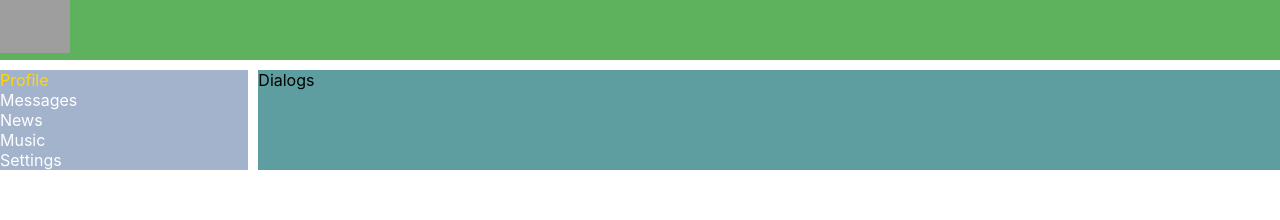
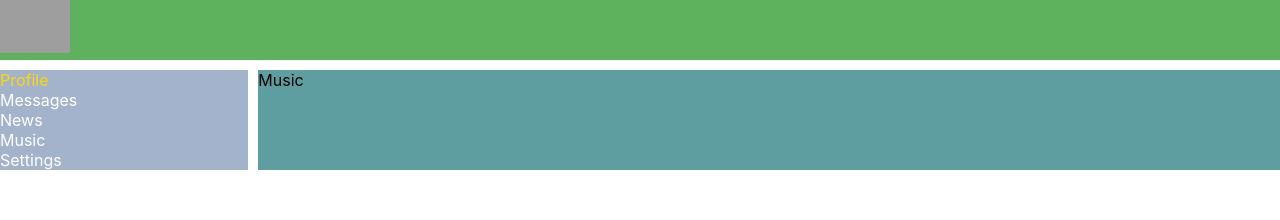
Before and after one commit to AnatolyNikol/samurai-way-main, a React (Create React App) app: page /music in a window 1280 px wide. Shown: the top 220 px of the page. Built offline with nearby package versions, Linux system fonts and the light colour scheme; grey boxes are pictures that could not be loaded.

Commit message:
19 - route, browser-router, rest pages

```diff
--- a/src/App.tsx
+++ b/src/App.tsx
@@ -4,18 +4,27 @@
 import Navbar from "./components/navbar/Navbar";
 import Profile from "./components/profile/Profile";
 import Dialogs from "./components/dialogs/Dialogs";
+import {BrowserRouter, Route} from "react-router-dom";
+import News from "./components/news/News";
+import Music from "./components/music/Music";
+import Settings from "./components/settings/Settings";
 
 
 function App() {
     return (
-        <div className="app-wrapper">
-            <Header/>
-            <Navbar/>
-            <div className="app-wrapper-content">
-                {/*<Profile/>*/}
-                <Dialogs/>
+        <BrowserRouter>
+            <div className="app-wrapper">
+                <Header/>
+                <Navbar/>
+                <div className="app-wrapper-content">
+                    <Route path="/profile" component={Profile}/>
+                    <Route path="/dialogs" component={Dialogs}/>
+                    <Route path="/news" component={News}/>
+                    <Route path="/music" component={Music}/>
+                    <Route path="/settings" component={Settings}/>
+                </div>
             </div>
-        </div>
+        </BrowserRouter>
     );
 }
 
--- /dev/null
+++ b/src/components/music/Music.tsx
@@ -0,0 +1,8 @@
+import React from "react";
+function Music() {
+    return (
+        <div>Music</div>
+    )
+}
+
+export default Music;
--- a/src/components/navbar/Navbar.tsx
+++ b/src/components/navbar/Navbar.tsx
@@ -5,19 +5,19 @@
     return (
         <nav className={style.nav}>
             <div className={`${style.item} ${style.active}`}>
-                <a href="">Profile</a>
+                <a href="/profile">Profile</a>
             </div>
             <div className={style.item}>
-                <a href="">Messages</a>
+                <a href="/dialogs">Messages</a>
             </div>
             <div className={style.item}>
-                <a href="">News</a>
+                <a href="/news">News</a>
             </div>
             <div className={style.item}>
-                <a href="">Music</a>
+                <a href="/music">Music</a>
             </div>
             <div className={style.item}>
-                <a href="">Settings</a>
+                <a href="/settings">Settings</a>
             </div>
         </nav>
     )
--- /dev/null
+++ b/src/components/news/News.tsx
@@ -0,0 +1,8 @@
+import React from "react";
+function News() {
+    return (
+        <div>News</div>
+    )
+}
+
+export default News;
--- /dev/null
+++ b/src/components/settings/Settings.tsx
@@ -0,0 +1,8 @@
+import React from "react";
+function Settings() {
+    return (
+        <div>Settings</div>
+    )
+}
+
+export default Settings;
```
Also changed, not shown: src/components/music/Music.module.css (added), src/components/news/News.module.css (added), src/components/settings/Settings.module.css (added).
